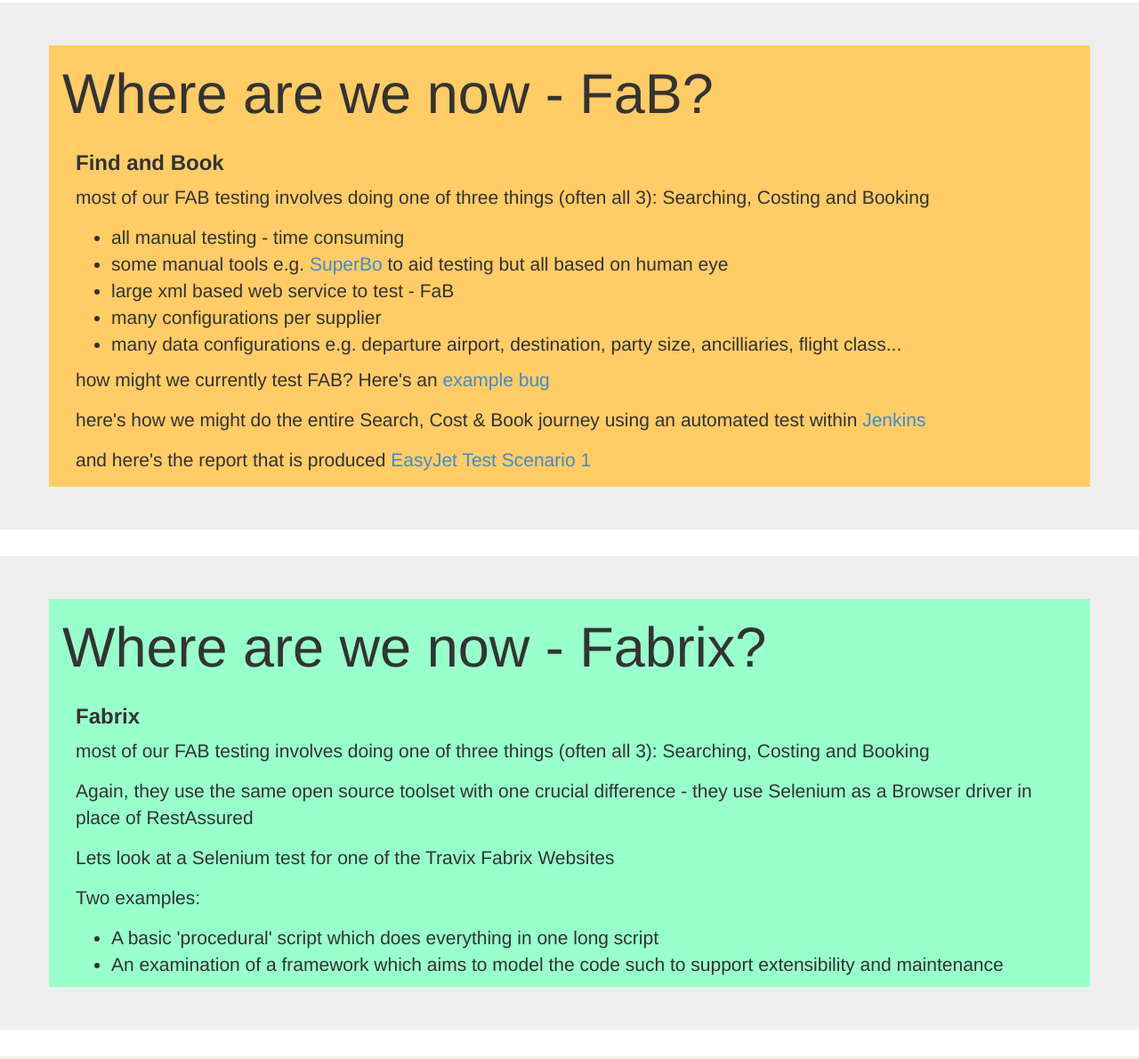
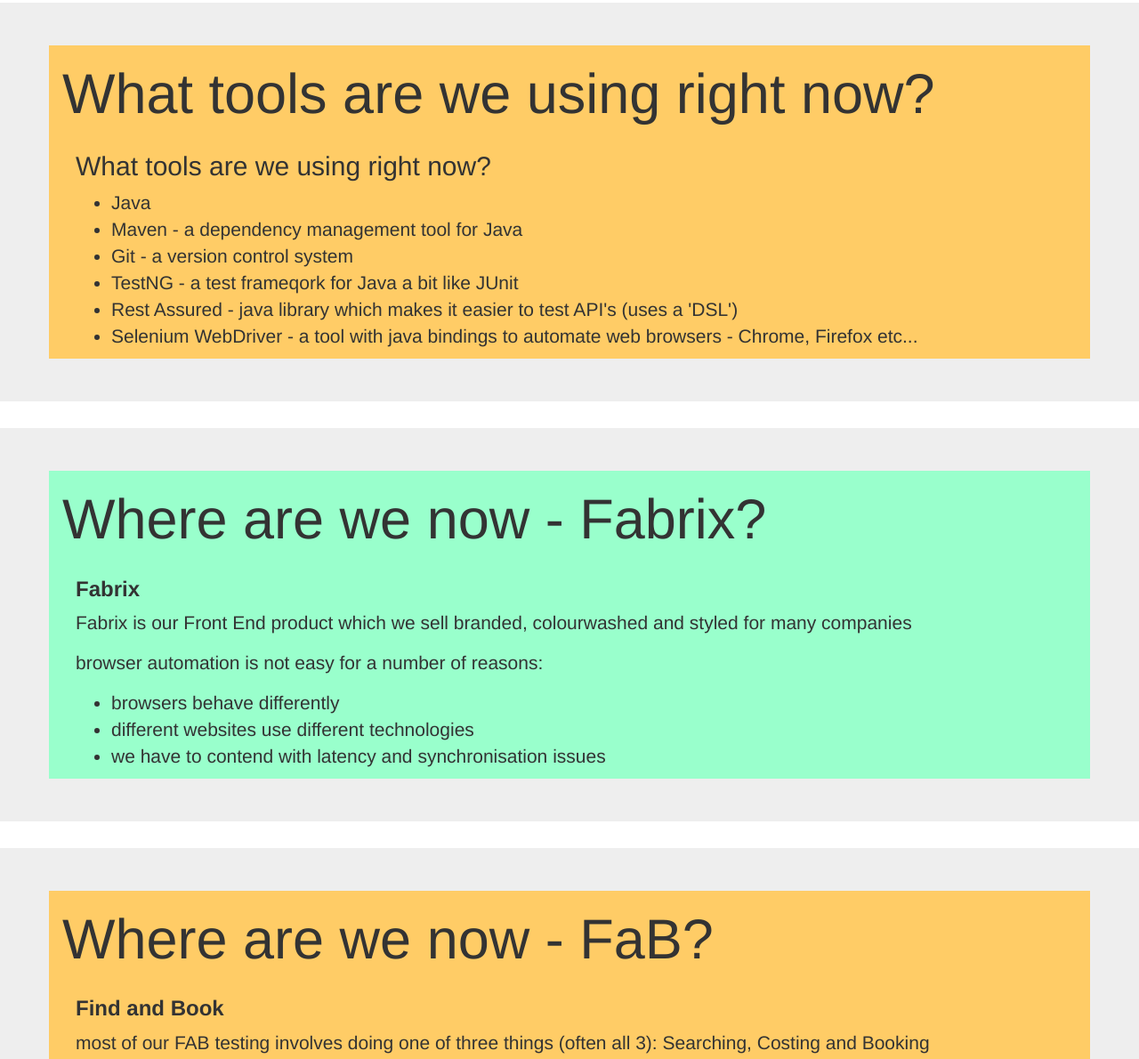
Before and after one commit to steerpike100/automation-presentation, a plain HTML site: page automation/index.html in a window 1280 px wide. Shown: the part 3700-4890 px from the top of the page at 89% size. Drawn offline with nearby package versions, Linux system fonts and the light colour scheme.

Commit message:
resynching

```diff
--- a/automation/index.html
+++ b/automation/index.html
@@ -161,11 +161,44 @@
                         <h2>Tools</h2>
                         <p>You may already know of some tools such as:
                         <ul>
-                           <li>Selenium: open source, browser automation)</li>
-                           <li>QTP: Enterprise tool, expensive! browser, windows apps etc...)</li>
+                           <li>Selenium: open source, browser automation</li>
+                           <li>QTP: Enterprise tool, expensive! browser, windows apps etc...</li>
                            <li>Rest Assured: api testing tool, an open source java library</li>
                         </ul>
                         </p>
+                     </div>
+                  </div>
+               </div>
+               <div id="spikes">
+               <div class="jumbotron">
+                  <div class="container bg-info">
+                     <h1>What tools are we using right now?</h1>
+                     <div class="col-md-12">
+                        <h2>What tools are we using right now?</h2>
+                        <ul>
+                        <li>Java</li>
+                        <li>Maven - a dependency management tool for Java</li>
+                        <li>Git - a version control system</li>
+                        <li>TestNG - a test frameqork for Java a bit like JUnit</li>
+                        <li>Rest Assured - java library which makes it easier to test API's (uses a 'DSL')</li>
+                        <li>Selenium WebDriver - a tool with java bindings to automate web browsers - Chrome, Firefox etc... </li>
+                        </ul>
+                     </div>
+                  </div>
+               </div>
+                       <div class="jumbotron" id="stories">
+                  <div class="container bg-success">
+                     <h1>Where are we now - Fabrix?</h1>
+                     <div class="col-md-12">
+                        <h3><b>Fabrix</b></h3>
+                        <p>Fabrix is our Front End product which we sell branded, colourwashed and styled for many companies </p>
+                        <p>browser automation is not easy for a number of reasons:</p>
+                           <ul>
+                        <li>browsers behave differently</li>
+                        <li>different websites use different technologies</li>
+                        <li>we have to contend with latency and synchronisation issues</li>
+
+                        </ul>
                      </div>
                   </div>
                </div>
@@ -185,22 +218,7 @@
                         <p>how might we currently test FAB? Here's an <a href="https://jira.multicom.co.uk/browse/FAB-36261">example bug</a></p>
                         <p>here's how we might do the entire Search, Cost & Book journey using an automated test within <a href="http://jenksbuntu.office.mcom:8080/view/EasyJet%20API/job/easyJet_Test1/">Jenkins</a></p>
                         <p>and here's the report that is produced <a href="http://jenksbuntu.office.mcom:8080/view/EasyJet%20API/job/easyJet_Test1/HTML_Report/">EasyJet Test Scenario 1</a></p>
-                     </div>
-                  </div>
-               </div>
-               <div class="jumbotron" id="stories">
-                  <div class="container bg-success">
-                     <h1>Where are we now - Fabrix?</h1>
-                     <div class="col-md-12">
-                        <h3><b>Fabrix</b></h3>
-                        <p>most of our FAB testing involves doing one of three things (often all 3): Searching, Costing and Booking </p>
-                        <p>Again, they use the same open source toolset with one crucial difference - they use Selenium as a Browser driver in place of RestAssured</p>
-                        <p>Lets look at a Selenium test for one of the Travix Fabrix Websites</p>
-                          <p>Two examples: </p>
-                        <ul>
-                           <li>A basic 'procedural' script which does everything in one long script</li>
-                           <li>An examination of a framework which aims to model the code such to support extensibility and maintenance</li>
-                        </ul>
+                        <p> here is an entire suite of <a href="http://jenksbuntu.office.mcom:8080/view/RyanAir%20WS%20(RYR)/">Ryan Air</a> tests that can be run, either on a schedule, or on demand
                      </div>
                   </div>
                </div>
@@ -231,7 +249,6 @@
                   <div class="jumbotron">
                      <div class="container bg-info">
                         <h1>Questions?</h1>
-
                      </div>
                   </div>
                </div>
```
